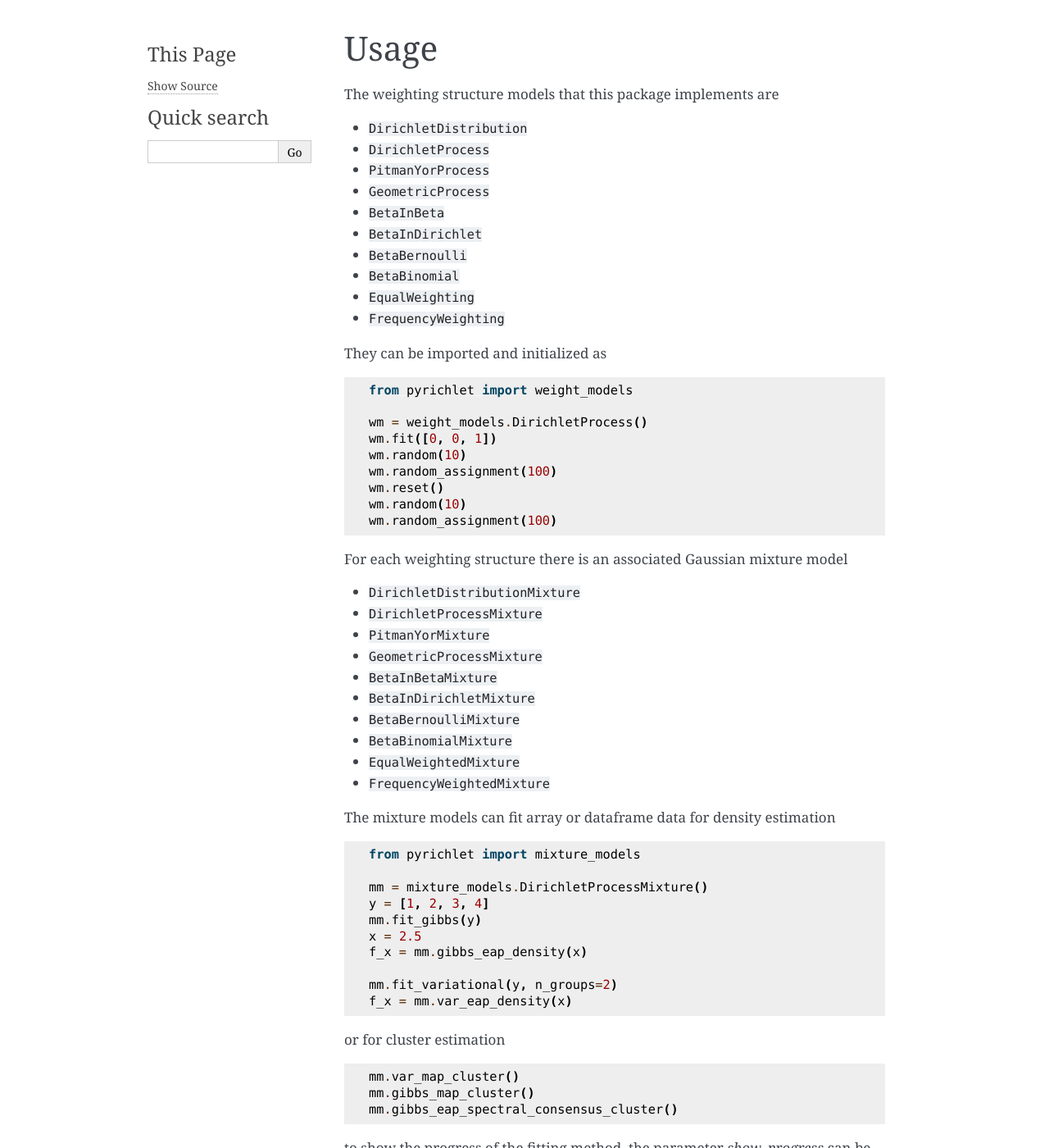
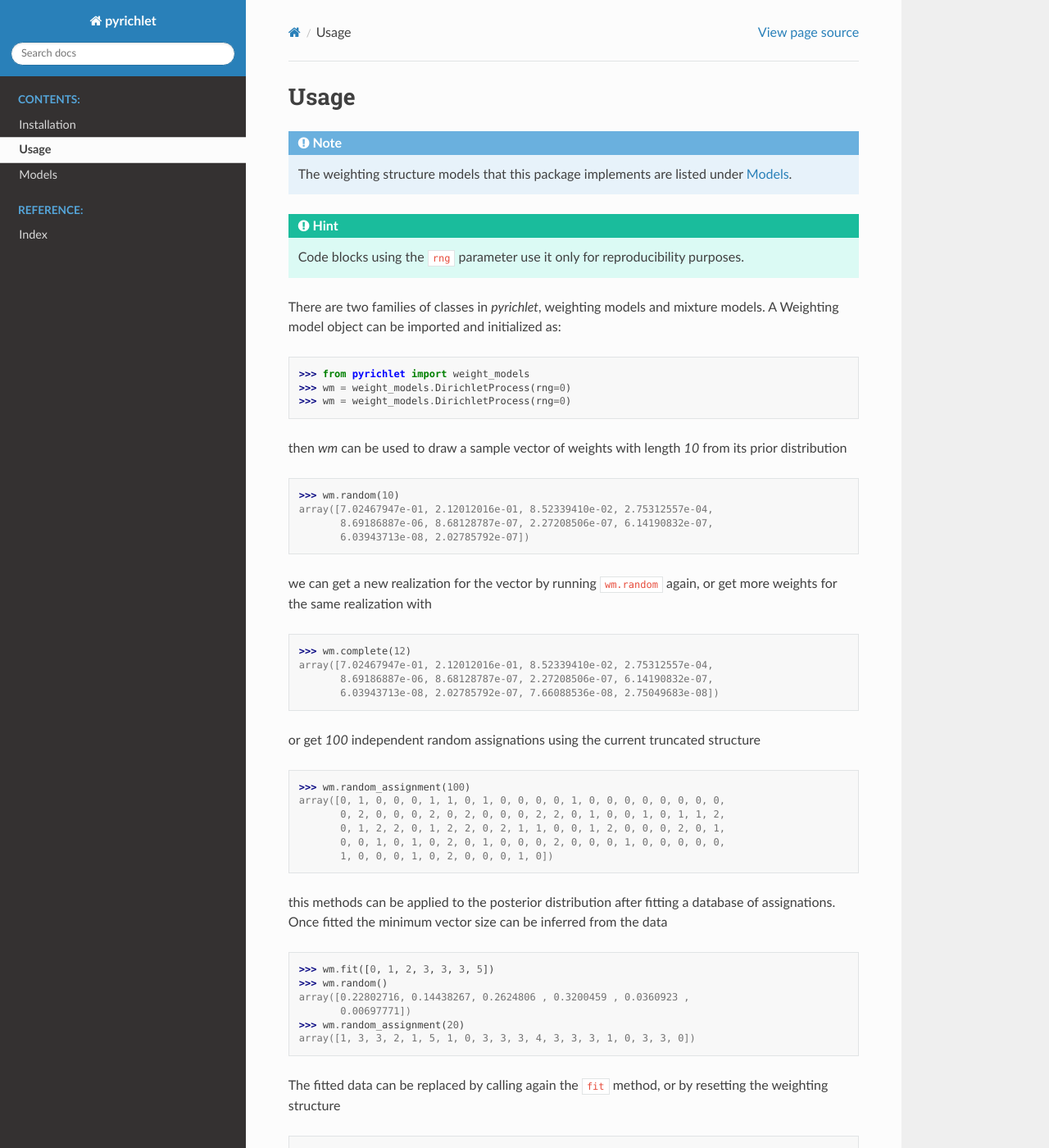
Before and after one commit to cabo40/pyrichlet, a Sphinx documentation site: the page built from docs/usage.rst, in a window 1280 px wide and 1400 px high. Shown: the whole window at 82% size. Built offline with Sphinx 7.4.7 and the Read the Docs theme 2.0.0, drawn with Linux system fonts in a browser that asks for light colours; some of the changed text lies outside the part shown.

```diff
--- a/docs/conf.py
+++ b/docs/conf.py
@@ -33,6 +33,8 @@ extensions = [
     'sphinx.ext.autodoc',
     'sphinx.ext.autosummary',
     'numpydoc',
+    'sphinx_rtd_theme',
+    'sphinx.ext.doctest',
 ]
 
 autosummary_generate = True
@@ -52,7 +54,8 @@ exclude_patterns = ['_build', 'Thumbs.db', '.DS_Store']
 # The theme to use for HTML and HTML Help pages.  See the documentation for
 # a list of builtin themes.
 #
-html_theme = 'alabaster'
+# html_theme = 'alabaster'
+html_theme = "sphinx_rtd_theme"
 
 # Add any paths that contain custom static files (such as style sheets) here,
 # relative to this directory. They are copied after the builtin static files,
--- a/docs/usage.rst
+++ b/docs/usage.rst
@@ -1,72 +1,127 @@
 Usage
 =====
+.. note::
+    The weighting structure models that this package implements are listed under
+    :doc:`models`.
 
-The weighting structure models that this package implements are
+.. hint::
+    Code blocks using the ``rng`` parameter use it only for reproducibility
+    purposes.
 
-- ``DirichletDistribution``
-- ``DirichletProcess``
-- ``PitmanYorProcess``
-- ``GeometricProcess``
-- ``BetaInBeta``
-- ``BetaInDirichlet``
-- ``BetaBernoulli``
-- ``BetaBinomial``
-- ``EqualWeighting``
-- ``FrequencyWeighting``
+There are two families of classes in `pyrichlet`, weighting models and mixture
+models.
+A Weighting model object can be imported and initialized as:
 
-They can be imported and initialized as
+.. doctest::
 
-.. code:: python
+    >>> from pyrichlet import weight_models
+    >>> wm = weight_models.DirichletProcess(rng=0)
+    >>> wm = weight_models.DirichletProcess(rng=0)
 
-    from pyrichlet import weight_models
+then `wm` can be used to draw a sample vector of weights with length `10` from
+its prior distribution
 
-    wm = weight_models.DirichletProcess()
-    wm.fit([0, 0, 1])
-    wm.random(10)
-    wm.random_assignment(100)
-    wm.reset()
-    wm.random(10)
-    wm.random_assignment(100)
+.. doctest::
 
-For each weighting structure there is an associated Gaussian mixture model
+        >>> wm.random(10)
+        array([7.02467947e-01, 2.12012016e-01, 8.52339410e-02, 2.75312557e-04,
+               8.69186887e-06, 8.68128787e-07, 2.27208506e-07, 6.14190832e-07,
+               6.03943713e-08, 2.02785792e-07])
 
-- ``DirichletDistributionMixture``
-- ``DirichletProcessMixture``
-- ``PitmanYorMixture``
-- ``GeometricProcessMixture``
-- ``BetaInBetaMixture``
-- ``BetaInDirichletMixture``
-- ``BetaBernoulliMixture``
-- ``BetaBinomialMixture``
-- ``EqualWeightedMixture``
-- ``FrequencyWeightedMixture``
+we can get a new realization for the vector by running ``wm.random`` again, or
+get more weights for the same realization with
 
-The mixture models can fit array or dataframe data for density estimation
+.. doctest::
 
-.. code:: python
+        >>> wm.complete(12)
+        array([7.02467947e-01, 2.12012016e-01, 8.52339410e-02, 2.75312557e-04,
+               8.69186887e-06, 8.68128787e-07, 2.27208506e-07, 6.14190832e-07,
+               6.03943713e-08, 2.02785792e-07, 7.66088536e-08, 2.75049683e-08])
 
-    from pyrichlet import mixture_models
+or get `100` independent random assignations using the current truncated
+structure
 
-    mm = mixture_models.DirichletProcessMixture()
-    y = [1, 2, 3, 4]
-    mm.fit_gibbs(y)
-    x = 2.5
-    f_x = mm.gibbs_eap_density(x)
+.. doctest::
 
-    mm.fit_variational(y, n_groups=2)
-    f_x = mm.var_eap_density(x)
+        >>> wm.random_assignment(100)
+        array([0, 1, 0, 0, 0, 1, 1, 0, 1, 0, 0, 0, 0, 1, 0, 0, 0, 0, 0, 0, 0, 0,
+               0, 2, 0, 0, 0, 2, 0, 2, 0, 0, 0, 2, 2, 0, 1, 0, 0, 1, 0, 1, 1, 2,
+               0, 1, 2, 2, 0, 1, 2, 2, 0, 2, 1, 1, 0, 0, 1, 2, 0, 0, 0, 2, 0, 1,
+               0, 0, 1, 0, 1, 0, 2, 0, 1, 0, 0, 0, 2, 0, 0, 0, 1, 0, 0, 0, 0, 0,
+               1, 0, 0, 0, 1, 0, 2, 0, 0, 0, 1, 0])
 
-or for cluster estimation
+this methods can be applied to the posterior distribution after fitting a
+database of assignations.
+Once fitted the minimum vector size can be inferred from the data
 
-.. code:: python
+.. doctest::
 
-    mm.var_map_cluster()
-    mm.gibbs_map_cluster()
-    mm.gibbs_eap_spectral_consensus_cluster()
+        >>> wm.fit([0, 1, 2, 3, 3, 3, 5])
+        >>> wm.random()
+        array([0.22802716, 0.14438267, 0.2624806 , 0.3200459 , 0.0360923 ,
+               0.00697771])
+        >>> wm.random_assignment(20)
+        array([1, 3, 3, 2, 1, 5, 1, 0, 3, 3, 3, 4, 3, 3, 3, 1, 0, 3, 3, 0])
 
-to show the progress of the fitting method, the parameter `show_progress` can
+
+The fitted data can be replaced by calling again the ``fit`` method, or by
+resetting the weighting structure
+
+.. doctest::
+
+        >>> wm.reset()
+
+For each weighting structure there is an associated Gaussian mixture model.
+
+.. doctest::
+
+        >>> from pyrichlet import mixture_models
+        >>> mm = mixture_models.DirichletProcessMixture(rng=0)
+
+The mixture models can fit data represented in an array or as a dataframe
+
+.. doctest::
+
+        >>> mm.fit_gibbs([1, 2, 3, 4], init_groups=2)
+
+we can get the EAP density at a single point
+
+.. doctest::
+
+        >>> mm.gibbs_eap_density(2.5)
+        array([0.25341657])
+
+or at several
+
+.. doctest::
+
+        >>> mm.gibbs_eap_density([1.5, 2.5, 3.5])
+        array([0.18017642, 0.25341657, 0.19041053])
+
+weighting structures can also be fitted using variational inference, to which
+we can calculate the EAP density
+
+.. doctest::
+
+        >>> mm.fit_variational([1, 2, 3, 4], n_groups=2)
+        >>> mm.var_eap_density([1.5, 2.5, 3.5])
+        array([0.20426694, 0.32282514, 0.20426694])
+
+mixture models can also be used for clustering
+
+.. doctest::
+
+        >>> mm.var_map_cluster()
+        array([0, 0, 1, 1])
+        >>> mm.gibbs_map_cluster()
+        array([0, 0, 0, 0])
+        >>> mm.gibbs_eap_spectral_consensus_cluster()
+        array([0, 0, 0, 0], dtype=int32)
+
+Depending on the database, fitting can take a noticeable time to finish.
+To show the progress of the fitting method, the parameter `show_progress` can
 be set
 
-.. code:: python
+.. code-block:: python
 
-    mm.fit_gibbs(y, show_progress=True)
+        >>> mm.fit_gibbs([1, 2, 3, 4], init_groups=2, show_progress=True)
```
Also changed, not shown: README.md (+5 -0 lines), docs/api.rst (deleted, +0 -9 lines), docs/index.rst (+5 -6 lines), docs/installation.rst (+77 -4 lines), docs/models.rst (added, +51 -0 lines), docs/pyrichlet.mixture_models.rst (deleted, +0 -20 lines), docs/pyrichlet.weight_models.rst (deleted, +0 -20 lines), 1 other file.
